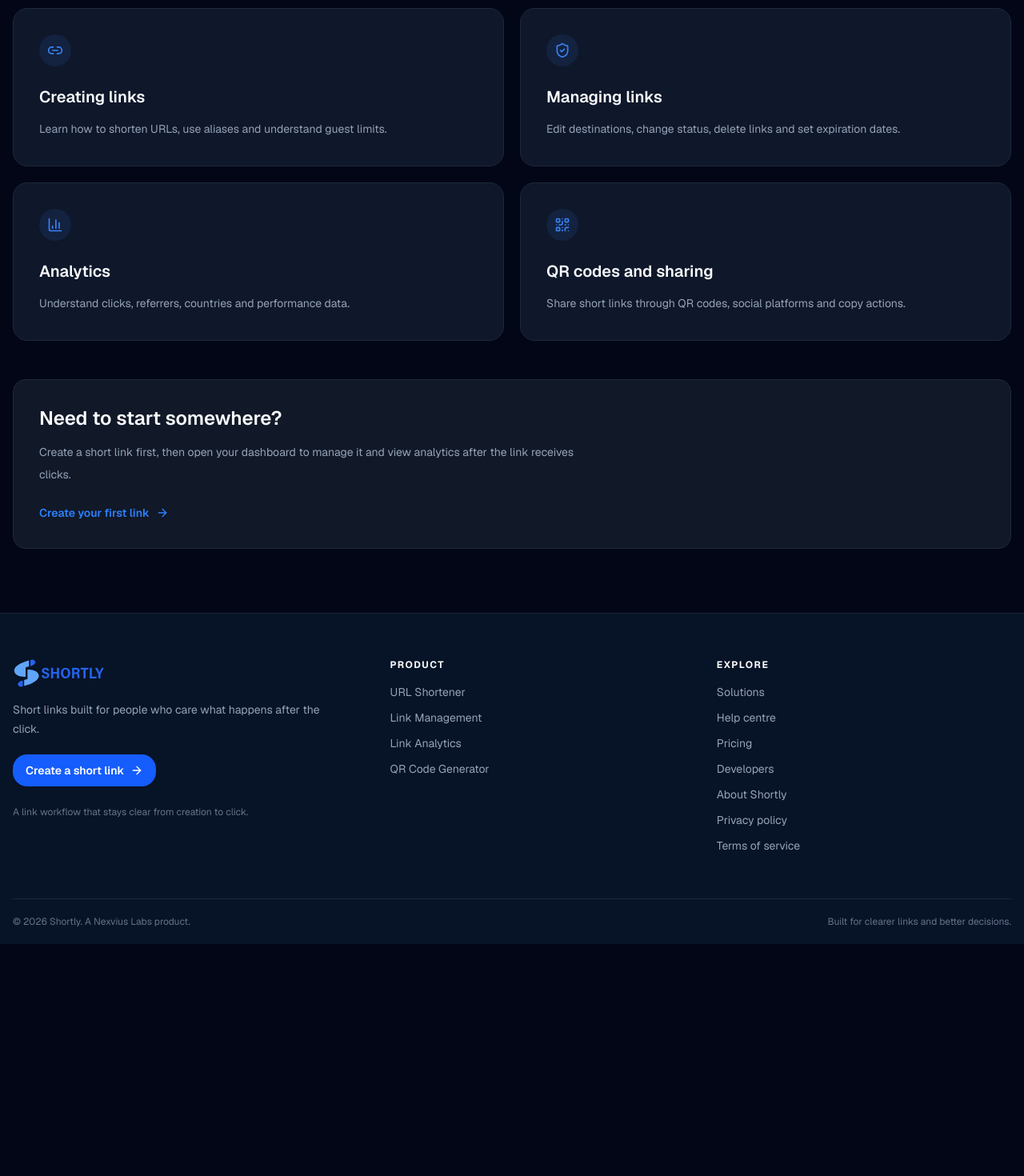
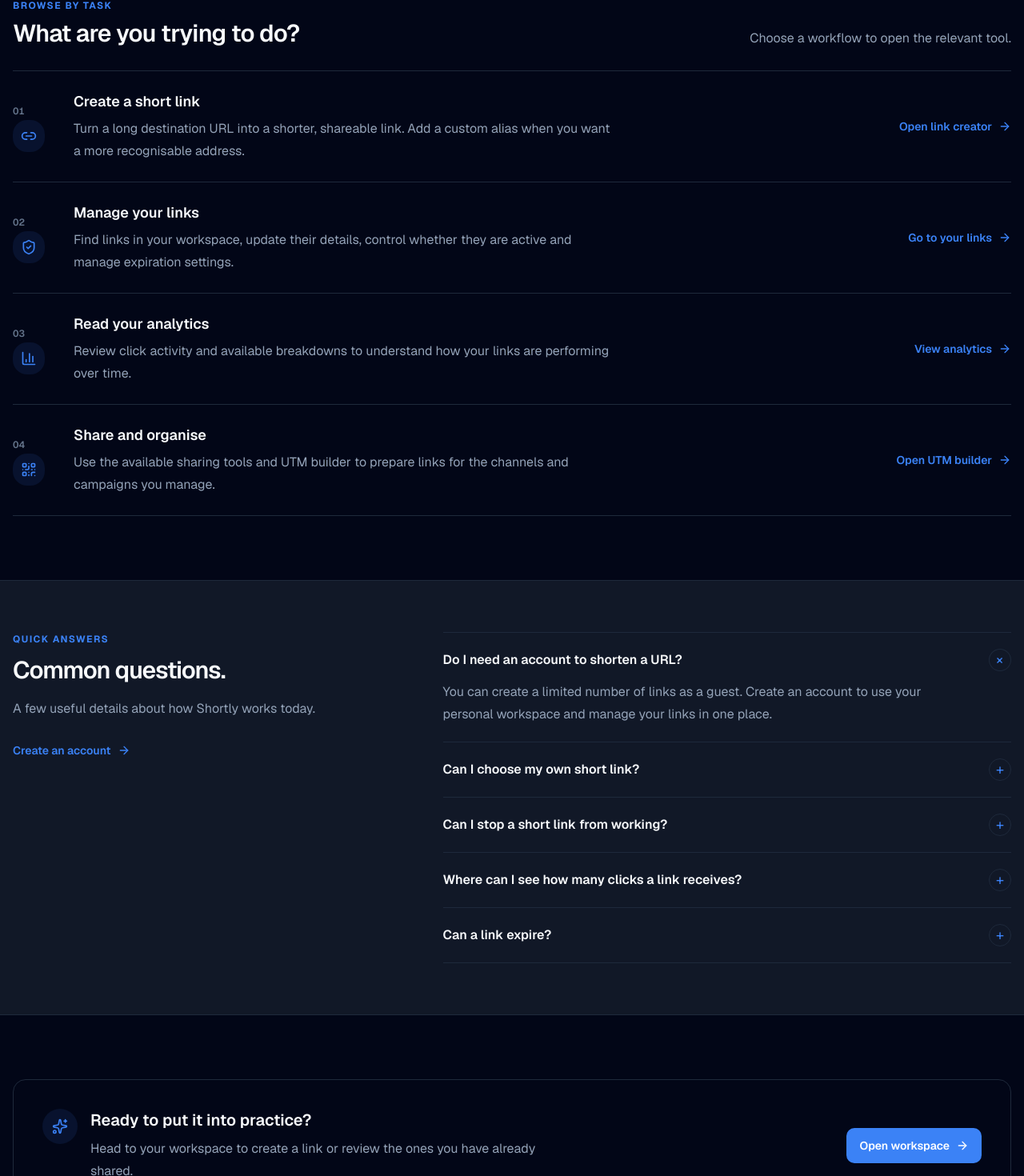
Before and after one commit to Geekyjosh/shortly, a Next.js app: page /help in a window 1280 px wide. Shown: the part 594-2064 px from the top of the page at 80% size. Before the commit the page ends 1774 px from the top, so only its background shows below. Built offline with nearby package versions, Linux system fonts and the light colour scheme; no server answers.

Commit message:
Redesign Shortly help center

```diff
--- a/src/app/help/page.tsx
+++ b/src/app/help/page.tsx
@@ -1,24 +1,4 @@
 import type { Metadata } from "next";
-
-export const metadata: Metadata = {
-  title: "Shortly Help Center",
-  description: "Find help with creating short links, managing URLs, understanding click analytics and generating QR codes in Shortly.",
-  alternates: {
-    canonical: "/help",
-  },
-  openGraph: {
-    type: "website",
-    title: "Shortly Help Center | Shortly",
-    description: "Find help with creating short links, managing URLs, understanding click analytics and generating QR codes in Shortly.",
-    url: "/help",
-    siteName: "Shortly",
-  },
-  robots: {
-    index: true,
-    follow: true,
-  },
-};
-
 import Link from "next/link";
 import {
   ArrowRight,
@@ -27,34 +7,91 @@ import {
   Link2,
   QrCode,
   ShieldCheck,
+  Sparkles,
 } from "lucide-react";
 import SiteFooter from "@/components/layout/SiteFooter";
 import SiteHeader from "@/components/layout/SiteHeader";
 
+export const metadata: Metadata = {
+  title: "Shortly Help Center",
+  description:
+    "Find practical guidance for creating short links, managing URLs, understanding click analytics and sharing links with Shortly.",
+  alternates: { canonical: "/help" },
+  openGraph: {
+    type: "website",
+    title: "Shortly Help Center | Shortly",
+    description:
+      "Practical guidance for creating, managing and understanding your short links.",
+    url: "/help",
+    siteName: "Shortly",
+  },
+  robots: { index: true, follow: true },
+};
+
 const topics = [
   {
+    number: "01",
     icon: Link2,
-    title: "Creating links",
+    title: "Create a short link",
     description:
-      "Learn how to shorten URLs, use aliases and understand guest limits.",
+      "Turn a long destination URL into a shorter, shareable link. Add a custom alias when you want a more recognisable address.",
+    action: "Open link creator",
+    href: "/dashboard/create",
   },
   {
+    number: "02",
     icon: ShieldCheck,
-    title: "Managing links",
+    title: "Manage your links",
     description:
-      "Edit destinations, change status, delete links and set expiration dates.",
+      "Find links in your workspace, update their details, control whether they are active and manage expiration settings.",
+    action: "Go to your links",
+    href: "/dashboard",
   },
   {
+    number: "03",
     icon: BarChart3,
-    title: "Analytics",
+    title: "Read your analytics",
     description:
-      "Understand clicks, referrers, countries and performance data.",
+      "Review click activity and available breakdowns to understand how your links are performing over time.",
+    action: "View analytics",
+    href: "/analytics",
   },
   {
+    number: "04",
     icon: QrCode,
-    title: "QR codes and sharing",
+    title: "Share and organise",
     description:
-      "Share short links through QR codes, social platforms and copy actions.",
+      "Use the available sharing tools and UTM builder to prepare links for the channels and campaigns you manage.",
+    action: "Open UTM builder",
+    href: "/dashboard/utm",
+  },
+];
+
+const quickAnswers = [
+  {
+    question: "Do I need an account to shorten a URL?",
+    answer:
+      "You can create a limited number of links as a guest. Create an account to use your personal workspace and manage your links in one place.",
+  },
+  {
+    question: "Can I choose my own short link?",
+    answer:
+      "Yes. When creating a link, you can provide a custom alias if the address you want is available.",
+  },
+  {
+    question: "Can I stop a short link from working?",
+    answer:
+      "Links in your workspace include active and inactive controls. Open your links dashboard to manage a link's status.",
+  },
+  {
+    question: "Where can I see how many clicks a link receives?",
+    answer:
+      "Open Analytics to review click activity, choose a reporting period and explore the available link and audience breakdowns.",
+  },
+  {
+    question: "Can a link expire?",
+    answer:
+      "Yes. Link creation includes expiration options. You can choose a duration or create a link without an expiration date.",
   },
 ];
 
@@ -65,27 +102,21 @@ export default function HelpPage() {
 
       <main>
         <section className="border-b border-[var(--border)]">
-          <div className="shortly-container py-20 sm:py-24 lg:py-28">
+          <div className="shortly-container py-16 sm:py-20 lg:py-24">
             <div className="max-w-3xl">
               <div
                 className="flex h-11 w-11 items-center justify-center rounded-xl"
-                style={{
-                  background: "var(--brand-soft)",
-                  color: "var(--brand)",
-                }}
+                style={{ background: "var(--brand-soft)", color: "var(--brand)" }}
               >
                 <CircleHelp className="h-5 w-5" />
               </div>
-
-              <p className="mt-7 shortly-eyebrow">Help center</p>
-
-              <h1 className="mt-5 text-5xl font-semibold tracking-[-0.045em] sm:text-6xl">
-                Get more out of Shortly.
+              <p className="mt-6 shortly-eyebrow">Shortly support</p>
+              <h1 className="mt-4 text-4xl font-semibold tracking-[-0.045em] sm:text-5xl lg:text-6xl">
+                Help when you need it.
               </h1>
-
-              <p className="mt-6 max-w-2xl text-lg leading-8 shortly-muted">
-                Find quick guidance for the core workflows available in Shortly
-                today.
+              <p className="mt-5 max-w-2xl text-lg leading-8 shortly-muted">
+                Straightforward answers and shortcuts to the tools you use to
+                create, manage and understand your links.
               </p>
             </div>
           </div>
@@ -93,52 +124,121 @@ export default function HelpPage() {
 
         <section className="shortly-section">
           <div className="shortly-container">
-            <div className="grid gap-5 md:grid-cols-2">
+            <div className="mb-7 flex flex-col gap-2 sm:flex-row sm:items-end sm:justify-between">
+              <div>
+                <p className="shortly-eyebrow">Browse by task</p>
+                <h2 className="mt-2 text-2xl font-semibold tracking-tight sm:text-3xl">
+                  What are you trying to do?
+                </h2>
+              </div>
+              <p className="text-base shortly-muted">
+                Choose a workflow to open the relevant tool.
+              </p>
+            </div>
+
+            <div className="divide-y divide-[var(--border)] border-y border-[var(--border)]">
               {topics.map((topic) => {
                 const Icon = topic.icon;
-
                 return (
-                  <div
-                    key={topic.title}
-                    className="shortly-card-flat p-7 sm:p-8"
+                  <article
+                    key={topic.number}
+                    className="grid gap-4 py-6 sm:grid-cols-[52px_1fr_auto] sm:items-center sm:gap-6"
                   >
-                    <div
-                      className="flex h-10 w-10 items-center justify-center rounded-xl"
+                    <div className="flex items-center gap-3 sm:block">
+                      <span className="text-xs font-semibold tabular-nums shortly-subtle">
+                        {topic.number}
+                      </span>
+                      <span
+                        className="flex h-10 w-10 items-center justify-center rounded-lg"
                         style={{
                           background: "var(--brand-soft)",
                           color: "var(--brand)",
                         }}
                       >
                         <Icon className="h-5 w-5" />
+                      </span>
                     </div>
-
-                    <h2 className="mt-6 text-xl font-semibold">
-                      {topic.title}
-                    </h2>
-
-                    <p className="mt-3 text-sm leading-7 shortly-muted">
+                    <div>
+                      <h3 className="text-lg font-semibold">{topic.title}</h3>
+                      <p className="mt-1.5 max-w-2xl text-base leading-7 shortly-muted">
                         {topic.description}
                       </p>
                     </div>
+                    <Link
+                      href={topic.href}
+                      className="inline-flex min-h-10 items-center gap-2 text-sm font-semibold text-[var(--brand)] transition hover:gap-3"
+                    >
+                      {topic.action}
+                      <ArrowRight className="h-4 w-4" />
+                    </Link>
+                  </article>
                 );
               })}
             </div>
+          </div>
+        </section>
 
-            <div className="mt-12 rounded-2xl border border-[var(--border)] bg-[var(--surface-muted)] p-7 sm:p-8">
-              <h2 className="text-2xl font-semibold">
-                Need to start somewhere?
+        <section className="border-y border-[var(--border)] bg-[var(--surface-muted)]">
+          <div className="shortly-container py-14 sm:py-16">
+            <div className="grid gap-10 lg:grid-cols-[0.8fr_1.2fr] lg:gap-16">
+              <div>
+                <p className="shortly-eyebrow">Quick answers</p>
+                <h2 className="mt-3 text-3xl font-semibold tracking-[-0.035em]">
+                  Common questions.
                 </h2>
+                <p className="mt-4 text-base leading-7 shortly-muted">
+                  A few useful details about how Shortly works today.
+                </p>
+                <Link
+                  href="/register"
+                  className="mt-7 inline-flex items-center gap-2 text-sm font-semibold text-[var(--brand)]"
+                >
+                  Create an account
+                  <ArrowRight className="h-4 w-4" />
+                </Link>
+              </div>
 
-              <p className="mt-3 max-w-2xl text-sm leading-7 shortly-muted">
-                Create a short link first, then open your dashboard to manage
-                it and view analytics after the link receives clicks.
+              <div className="divide-y divide-[var(--border)] border-y border-[var(--border)]">
+                {quickAnswers.map((item, index) => (
+                  <details key={item.question} className="group py-5" open={index === 0}>
+                    <summary className="flex cursor-pointer list-none items-center justify-between gap-5 text-base font-semibold marker:hidden">
+                      <span>{item.question}</span>
+                      <span className="flex h-7 w-7 shrink-0 items-center justify-center rounded-full border border-[var(--border)] text-lg font-normal text-[var(--brand)] transition group-open:rotate-45">
+                        +
+                      </span>
+                    </summary>
+                    <p className="max-w-2xl pt-3 pr-10 text-base leading-7 shortly-muted">
+                      {item.answer}
                     </p>
+                  </details>
+                ))}
+              </div>
+            </div>
+          </div>
+        </section>
 
-              <Link
-                href="/#shorten"
-                className="mt-6 inline-flex items-center gap-2 text-sm font-semibold text-blue-500"
+        <section className="shortly-section">
+          <div className="shortly-container">
+            <div className="flex flex-col gap-6 rounded-2xl border border-[var(--border)] p-7 sm:flex-row sm:items-center sm:justify-between sm:p-9">
+              <div className="flex items-start gap-4">
+                <div
+                  className="flex h-11 w-11 shrink-0 items-center justify-center rounded-xl"
+                  style={{ background: "var(--brand-soft)", color: "var(--brand)" }}
                 >
-                Create your first link
+                  <Sparkles className="h-5 w-5" />
+                </div>
+                <div>
+                  <h2 className="text-xl font-semibold">
+                    Ready to put it into practice?
+                  </h2>
+                  <p className="mt-2 max-w-xl text-base leading-7 shortly-muted">
+                    Head to your workspace to create a link or review the ones
+                    you have already shared.
+                  </p>
+                </div>
+              </div>
+              <Link href="/dashboard" className="shortly-button-primary shrink-0">
+                Open workspace
                 <ArrowRight className="h-4 w-4" />
               </Link>
             </div>
```
Lines whose indentation alone changed are shown as unchanged.
